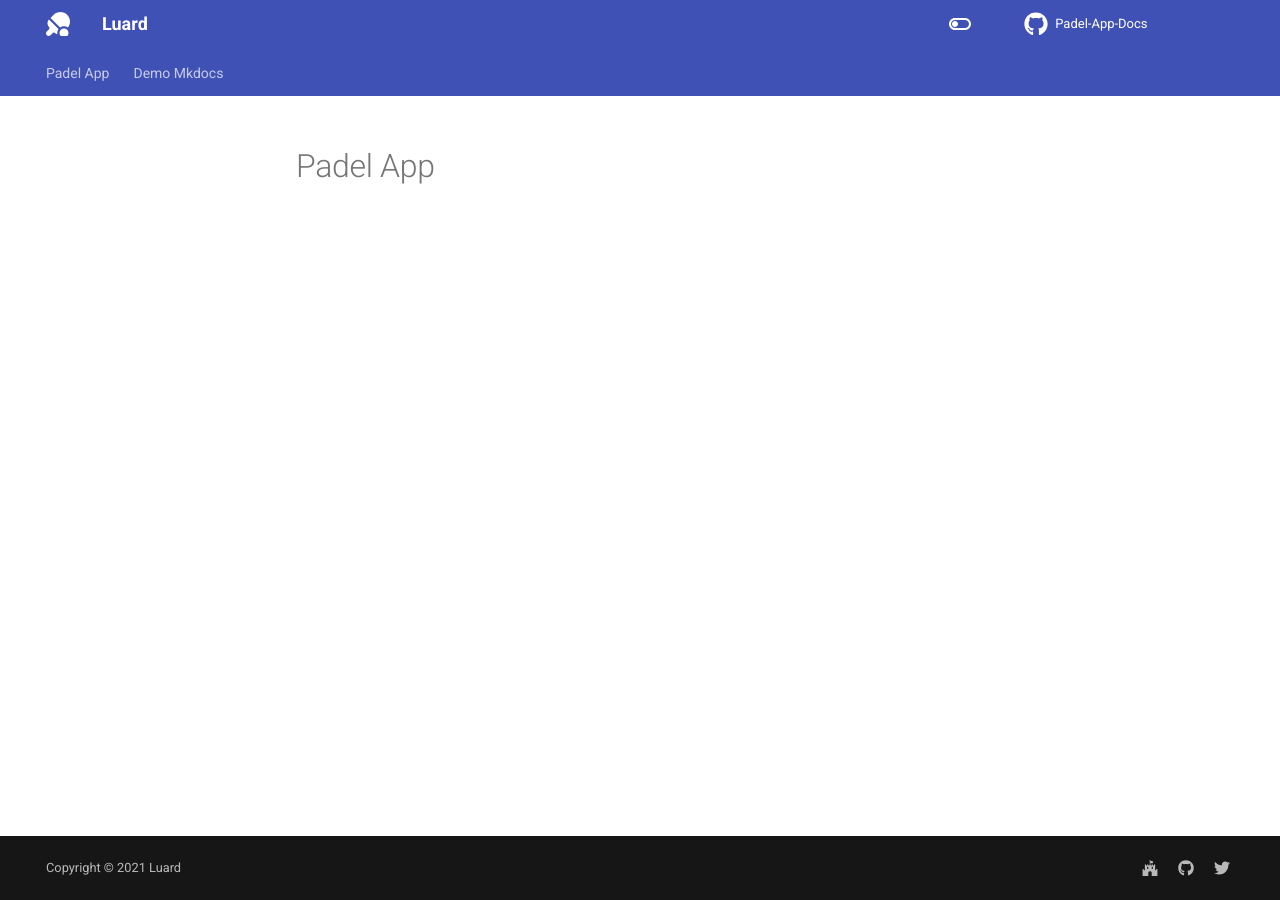
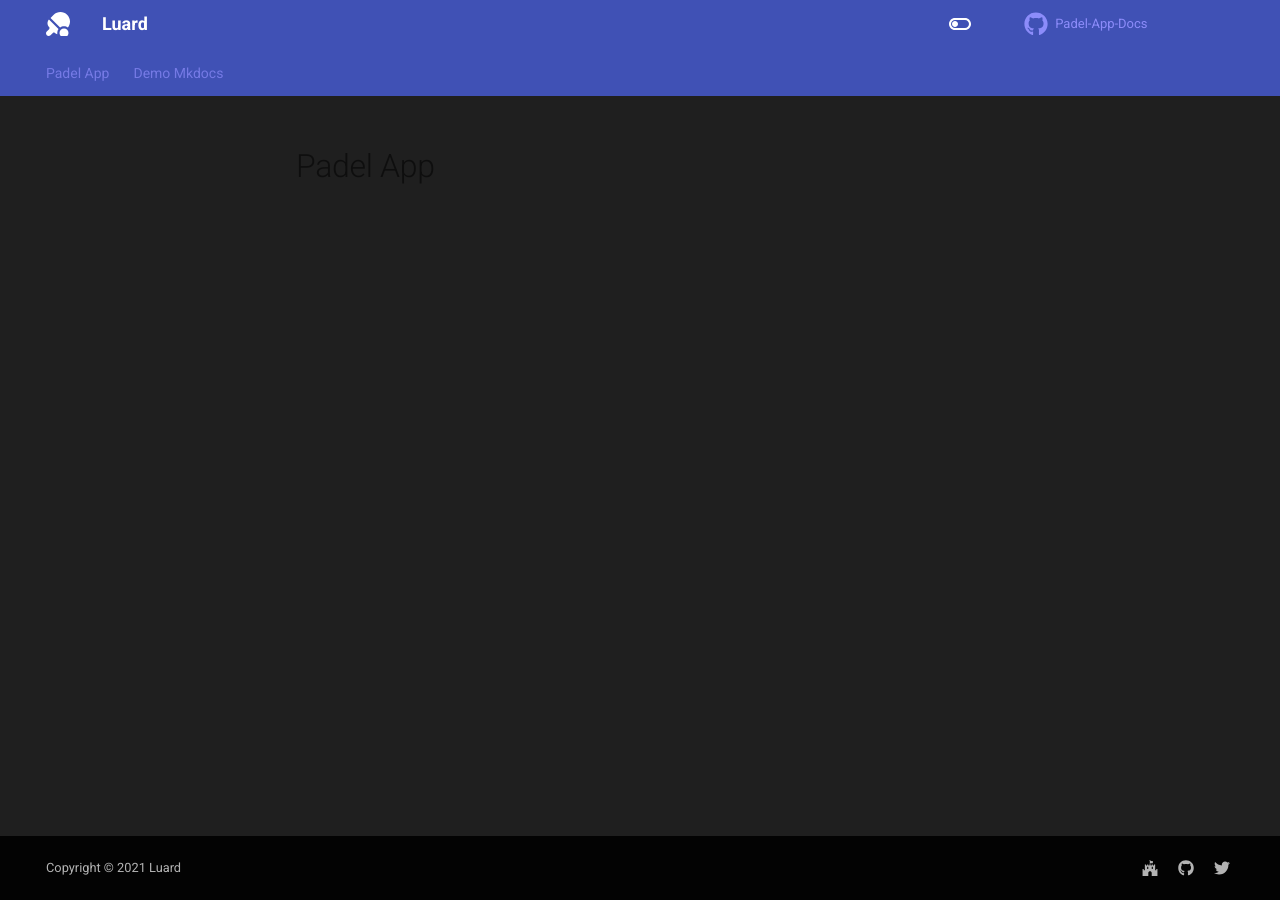
Before and after one commit to Padel-App/padel-app-docs, an MkDocs documentation site: the page built from docs/padel-app.md, in a window 1280 px wide. Built offline with MkDocs 1.6.1 and Material for MkDocs 9.7.7, drawn with Linux system fonts in a browser that asks for light colours; nearby versions of some CDN libraries; comment, search, counter and statistics services are not loaded.

Commit message:
rename swagger css

```diff
--- a/mkdocs.yml
+++ b/mkdocs.yml
@@ -101,6 +101,6 @@ extra_javascript:
   - javascripts/config.js
 extra_css:
   - https://cdnjs.cloudflare.com/ajax/libs/highlight.js/10.1.1/styles/default.min.css
-  - assets/css/swagger.css
+  - assets/css/swagger-ui.css
 plugins:
   - render_swagger
```
Also changed, not shown: docs/assets/css/swagger-ui.css (renamed from docs/assets/css/swaggerDark.css).
